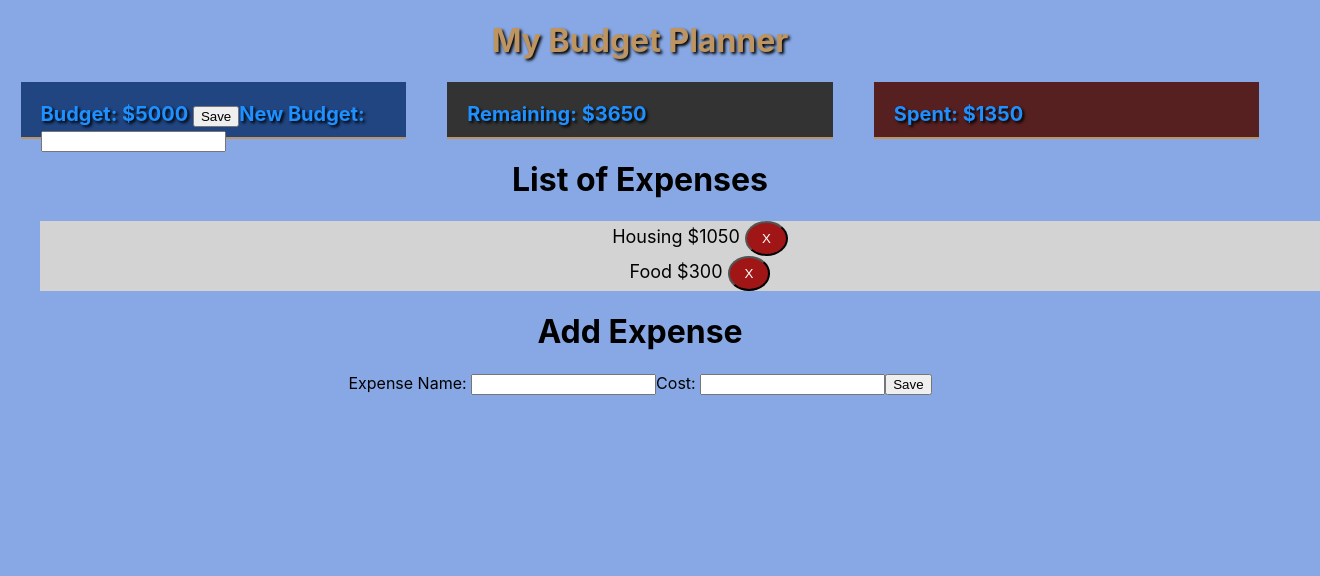
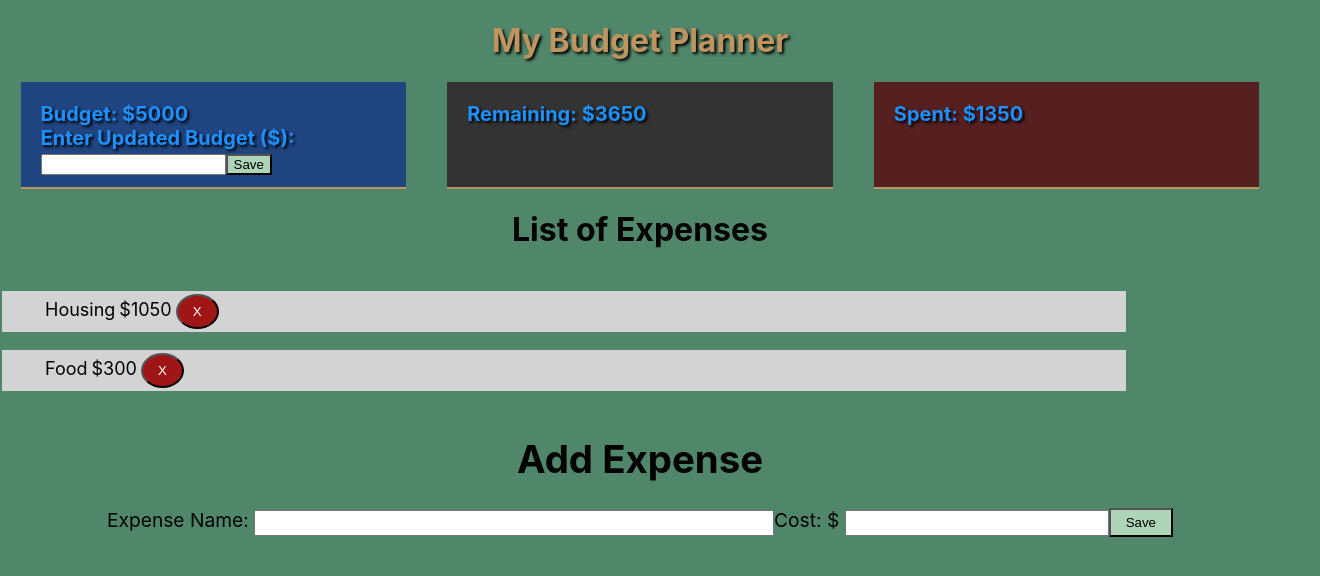
Before and after one commit to lynnameenrollins/budget_with_React, a React (Create React App) app: page / in a window 1280 px wide. Both pictures are taken after a click on the button "Update". Shown: the top 576 px of the page, 1320 px wide, since content can reach past the window. Built offline with nearby package versions, Linux system fonts and the light colour scheme.

Commit message:
formatting in css

```diff
--- a/src/AddExpense.js
+++ b/src/AddExpense.js
@@ -29,9 +29,9 @@ function AddExpense(props) {
             <h1>Add Expense</h1>
             <label>Expense Name: </label>
             <input type="text" id="ExpName" ></input>
-            <label>Cost: </label>
+            <label>Cost: $ </label>
             <input type="text" id="ExpCost"></input>
-            <button onClick={Add}>Save</button>
+            <button className = "saveExpense" onClick={Add}>Save</button>
         </div>
     );
 }
--- a/src/App.js
+++ b/src/App.js
@@ -65,8 +65,9 @@ function App(props) {
       <div className="main-container">
 
         <h3 className= "budget">Budget: ${budget}  <button className = "updateBudget" type="button" id="Update" onClick={updateBudget}>Update
-        </button><button hidden={true} id="Save" onClick={toggle}>Save</button>
-        <label id ="SaveLabel" hidden={true}>New Budget:</label><input type="text" id="NewBudget" hidden={true} ></input>
+        </button><br></br>
+        <label id ="SaveLabel" hidden={true}>Enter Updated Budget ($): </label><input type="text" id="NewBudget" hidden={true} ></input>
+        <button className = "saveButton" hidden={true} id="Save" onClick={toggle}>Save</button>
         </h3>
 
         <h3 className= "remaining">Remaining: ${remaining}</h3>
--- a/src/Expenses.js
+++ b/src/Expenses.js
@@ -19,8 +19,9 @@ function Expenses(props) {
         console.log("----Remove Expense Function----")
         let name = expense[0].name
         let amt = expense[0].amt
-        let test = document.getElementById("listed_exp").value
-        console.log('----TEST-----', test)
+        let test = document.getElementById("expense_name")
+        let value = test.value
+        console.log('----TEST-----', test, "Value", value)
 
         let cost = {name, amt}
         console.log('Cost_name ', name)
@@ -40,9 +41,15 @@ function Expenses(props) {
             <h1>List of Expenses</h1>
 
             <div className="expense-container">
-            <ol >
-                {expense.map(expense =>(<ol id="listed_exp" className = "expense_item" key={expense}>{expense.name}    ${expense.amt} <button id="rm_exp" className="rm_exp" onClick={RemoveExpense}>X</button></ol>))}
-            </ol>
+            <table className = "expense-table">
+                <tr>
+                {expense.map(expense =>(<ol id="listed_exp" className = "expense_item" key={expense}>
+                <td id = "expense_name">{expense.name}  </td>
+                <td id= "expense_cost">${expense.amt} </td>
+                <td><button id="rm_exp" className="rm_exp" onClick={RemoveExpense}>X</button></td></ol>))}
+                </tr>
+            </table>
+
 
             </div>
 
--- a/src/index.css
+++ b/src/index.css
@@ -7,7 +7,7 @@ body {
   -moz-osx-font-smoothing: grayscale;
   color: rgb(190, 149, 96);
   text-shadow:  2px 2px 3px black;;
-  background-color: rgb(135, 168, 228);
+  background-color: rgb(80, 135, 107);
 }
 
 code {
@@ -23,11 +23,6 @@ code {
   align-self: stretch;
 }
 
-/* .main-container div {
-  width: 30%;
-  border: 2px solid dodgerblue;
-  height: 30px;
-} */
 
 div h3 {
   font-size: 20px;
@@ -35,7 +30,7 @@ div h3 {
   background-color: #333;
   padding: 20px;
   margin: 0 auto;
-  height: 15px;
+  height: 65px;
   width: 27%;
   border-bottom: 2px solid rgb(190, 149, 96);
 }
@@ -51,6 +46,7 @@ div h3 {
 }
 .spent{
   background-color: rgb(87, 32, 32);
+
 }
 .updateBudget{
 
@@ -61,6 +57,10 @@ div h3 {
 
 }
 
+.saveButton{
+  background-color: rgb(174, 213, 184);
+  position: left;
+}
 div p {
   margin-top: 4em;
   margin-bottom: 7em;
@@ -79,6 +79,10 @@ div a {
   flex-direction: row;
   align-self: stretch;
 } */
+.expense-table{
+  width: 85%;
+  align-self: center;
+}
 .expense_item{
   width: 100%;
   font-size: large;
@@ -100,4 +104,17 @@ div a {
 .AddExpense{
   color:black;
   text-shadow: none;
+  font-size: larger;
 }
+#ExpName{
+  width:40%;
+  height: 20px;
+}
+#ExpCost{
+  width:20%;
+  height: 20px;
+}
+.saveExpense{
+  background-color: rgb(174, 213, 184);
+  padding: 5px 15px
+}
```
